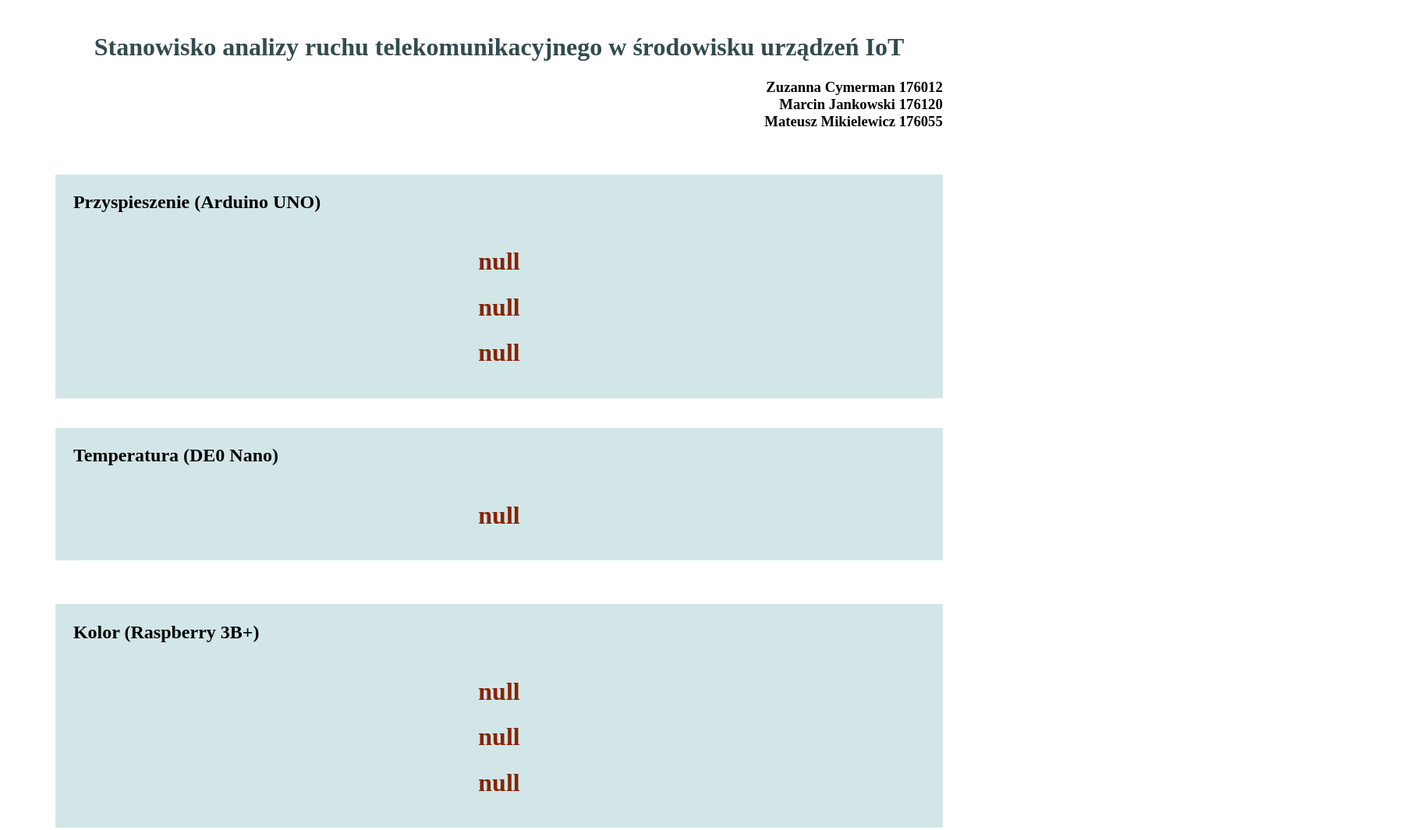
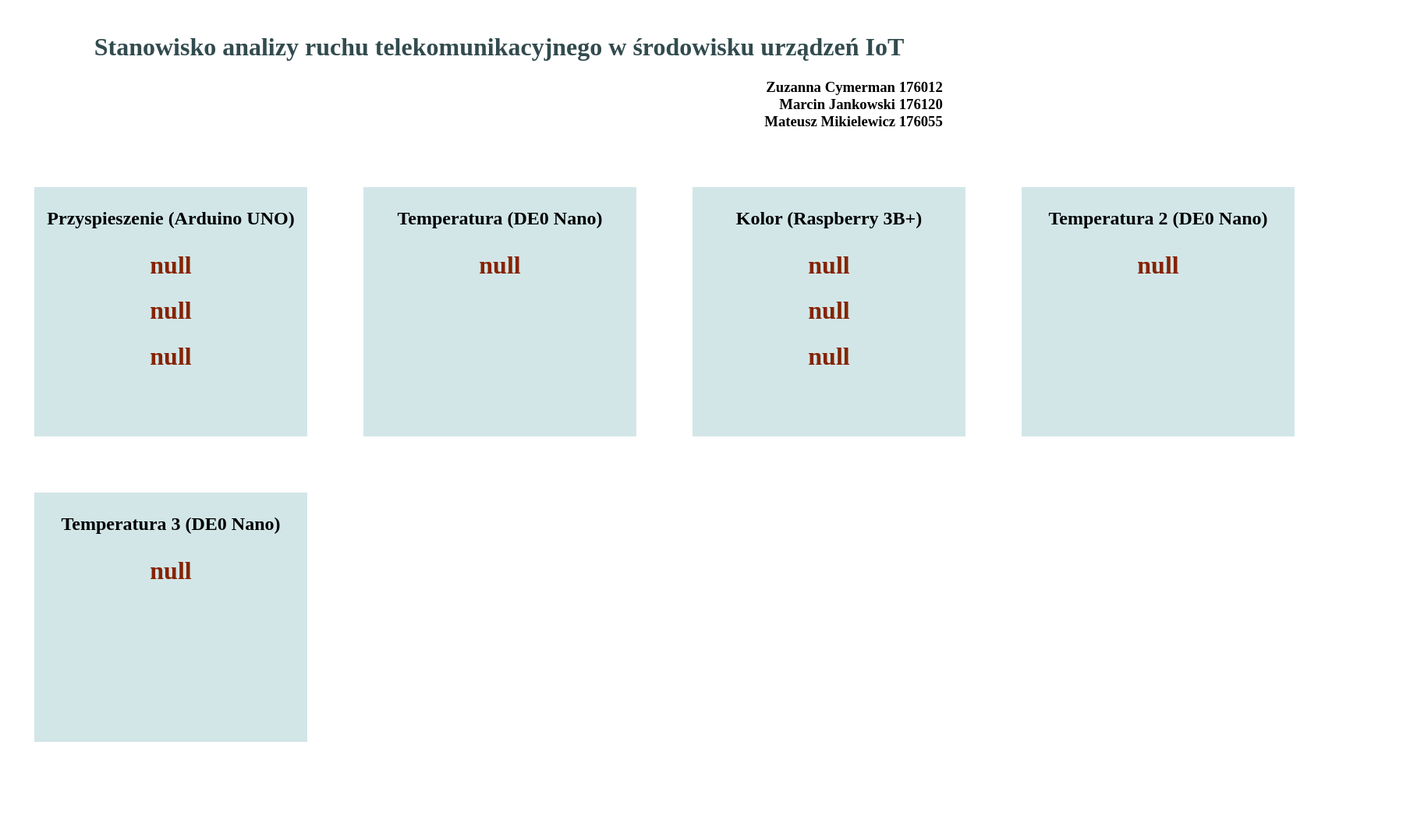
Before and after one commit to s176012/ProjektBadawczy, a plain HTML site: page de10_webserver/www/index.html in a window 1280 px wide. Shown: the part 5-1070 px from the top of the page at 78% size, 1808 px wide, since content can reach past the window. After the commit the page ends 993 px from the top, so only its background shows below. Drawn offline with Linux system fonts and the light colour scheme; no server answers.

Commit message:
html refactor

```diff
--- a/de10_webserver/www/index.html
+++ b/de10_webserver/www/index.html
@@ -13,46 +13,43 @@
             Mateusz Mikielewicz 176055 <br>
         </h3>
         <br>
-        <div style="background-color:#D2E6E8; margin-left:
-            5%;margin-right: 5%;">
-            <h2 style="text-align: left; padding: 2%; ">Przyspieszenie (Arduino
+        <div style = " width:1800px; margin:0 auto;">
+        <div style="background-color:#D2E6E8; float: left; margin: 2%; height: 320px; width: 350px">
+            <h2 style="text-align: center; padding: 2%; ">Przyspieszenie (Arduino
                 UNO)</h2>
             <h1 id="acc-x" style="text-align: center; color:#862300">null</h1>
             <h1 id="acc-y" style="text-align: center; color:#862300">null</h1>
             <h1 id="acc-z" style="text-align: center; color:#862300">null</h1>
             <br>
         </div>
-        <br>
-        <div style="background-color:#D2E6E8; margin-left:
-            5%;margin-right: 5%;">
-            <h2 style="text-align: left; padding: 2%;">Temperatura (DE0 Nano)</h2>
+
+        <div style="background-color:#D2E6E8; float: left; margin: 2%; height: 320px; width: 350px">
+            <h2 style="text-align: center; padding: 2%;">Temperatura (DE0 Nano)</h2>
             <h1 id="temperature" style="text-align: center;color:#862300">null</h1>
             <br>
         </div>
-        <br>
-        <br>
-        <div style="background-color:#D2E6E8; margin-left:
-            5%;margin-right: 5%;">
-            <h2 style="text-align: left; padding: 2%;">Kolor (Raspberry 3B+)</h2>
+
+        <div style="background-color:#D2E6E8; float: left; margin: 2%; height: 320px; width: 350px">
+            <h2 style="text-align: center; padding: 2%;">Kolor (Raspberry 3B+)</h2>
             <h1 id="color-R" style="text-align: center; color:#862300">null</h1>
             <h1 id="color-G" style="text-align: center; color:#862300">null</h1>
             <h1 id="color-B" style="text-align: center; color:#862300">null</h1>
             <br>
         </div>
-        <br>
-        <div style="background-color:#D2E6E8; margin-left:
-            5%;margin-right: 5%;">
-            <h2 style="text-align: left; padding: 2%;">Temperatura 2 (DE0 Nano)</h2>
+
+        <div style="background-color:#D2E6E8; float: left; margin: 2%; height: 320px; width: 350px">
+            <h2 style="text-align: center; padding: 2%;">Temperatura 2 (DE0 Nano)</h2>
             <h1 id="temperature2" style="text-align: center;color:#862300">null</h1>
             <br>
         </div>
-        <br>
-        <div style="background-color:#D2E6E8; margin-left:
-            5%;margin-right: 5%;">
-            <h2 style="text-align: left; padding: 2%;">Temperatura 3 (DE0 Nano)</h2>
+
+        <div style="background-color:#D2E6E8; float: left; margin: 2%; height: 320px; width: 350px
+        ">
+            <h2 style="text-align: center; padding: 2%;">Temperatura 3 (DE0 Nano)</h2>
             <h1 id="temperature3" style="text-align: center;color:#862300">null</h1>
             <br>
         </div>
+    </div>
         <script>
             function changeSensorText(text) {
                 const sensor_type = text.split('_')[0];
```
Also changed, not shown: de10_webserver/www/db.txt.
